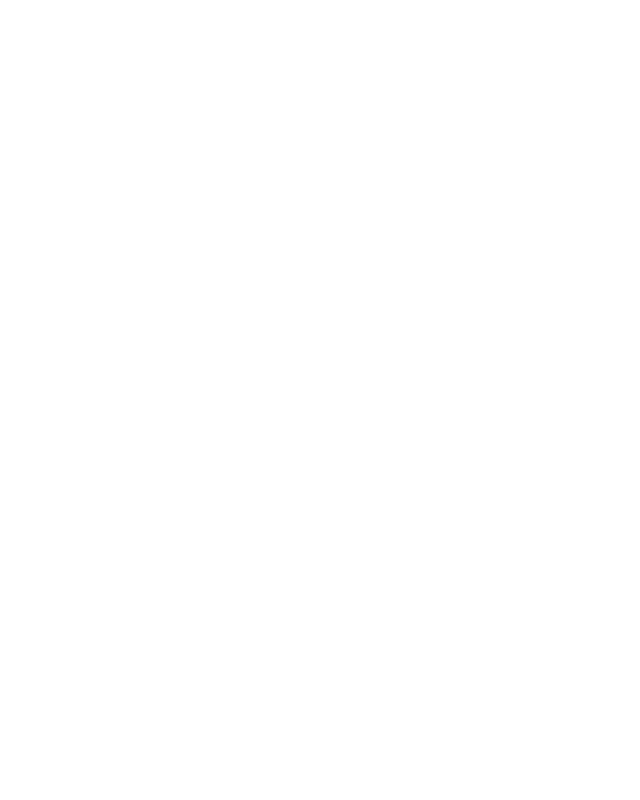
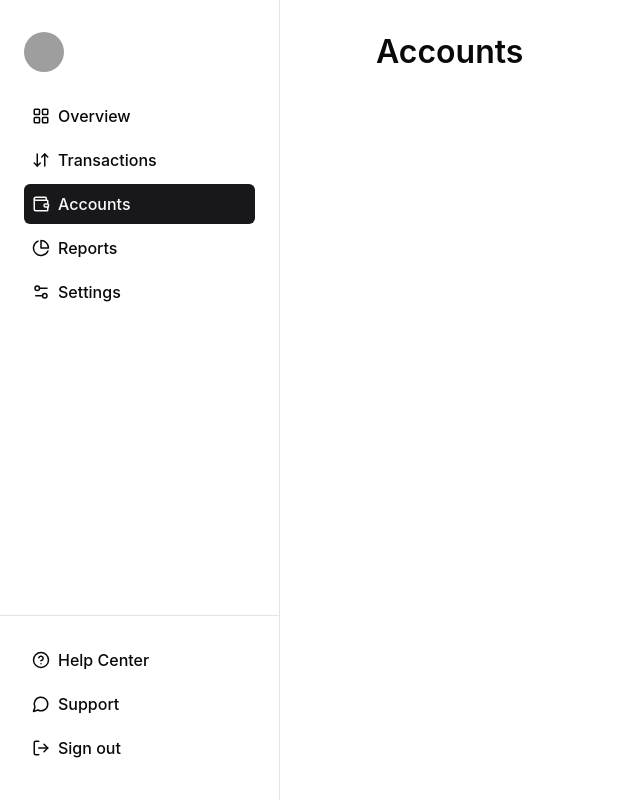
Before and after one commit to OpulusProject/opulus-frontend, a React (Vite) app: page /accounts in a window 1280 px wide. Before the commit this address had no page. Shown: the whole page, without its empty margins (0-640 px from the left). Built offline with nearby package versions, Linux system fonts and the light colour scheme; grey boxes are pictures that could not be loaded.

Commit message:
add more pages, routing to sidebar

```diff
--- a/src/App.tsx
+++ b/src/App.tsx
@@ -1,6 +1,7 @@
 import { BrowserRouter, Route, Routes } from 'react-router-dom';
 
-import { Dashboard } from '@/pages/Dashboard';
+import { Accounts } from '@/pages/Accounts';
+import { Overview } from '@/pages/Overview';
 import { Transactions } from '@/pages/Transactions';
 
 function App() {
@@ -8,7 +9,8 @@
     <div>
       <BrowserRouter>
         <Routes>
-          <Route path="/" element={<Dashboard />} />
+          <Route path="/overview" element={<Overview />} />
+          <Route path="/accounts" element={<Accounts />} />
           <Route path="/transactions" element={<Transactions />} />
         </Routes>
       </BrowserRouter>
--- a/src/components/Sidebar/Sidebar.module.scss
+++ b/src/components/Sidebar/Sidebar.module.scss
@@ -30,9 +30,13 @@
   gap: 8px;
 }
 
+.ButtonWrapper {
+  width: 100%;
+}
+
 .Button {
   justify-content: flex-start;
-  width: 100%;
   padding: 8px;
   gap: 8px;
+  width: 100%;
 }
--- a/src/components/Sidebar/Sidebar.tsx
+++ b/src/components/Sidebar/Sidebar.tsx
@@ -9,6 +9,7 @@
   Wallet,
 } from 'lucide-react';
 import React from 'react';
+import { NavLink } from 'react-router-dom';
 
 import { Typography } from '@/components/Typography';
 import { Avatar, AvatarFallback, AvatarImage } from '@/components/ui/avatar';
@@ -29,15 +30,18 @@
     icon?: React.ReactNode;
     text: string;
     isActive: boolean;
+    route: string;
   }
 
   const SidebarButton: React.FC<SidebarButtonProps> = ({
     icon,
     text,
     isActive,
+    route,
   }) => {
     return (
       <div className={styles.Option}>
+        <NavLink to={route} className={styles.ButtonWrapper}>
           <Button
             variant={isActive ? 'default' : 'ghost'}
             className={styles.Button}
@@ -45,6 +49,7 @@
             {icon}
             <Typography variant="small-medium">{text}</Typography>
           </Button>
+        </NavLink>
       </div>
     );
   };
@@ -62,26 +67,31 @@
           icon={<LayoutGrid size={18} />}
           text="Overview"
           isActive={currentPage === 'overview'}
+          route="/overview"
         />
         <SidebarButton
           icon={<ArrowDownUp size={18} />}
           text="Transactions"
           isActive={currentPage === 'transactions'}
+          route="/transactions"
         />
         <SidebarButton
           icon={<Wallet size={18} />}
           text="Accounts"
           isActive={currentPage === 'accounts'}
+          route="/accounts"
         />
         <SidebarButton
           icon={<PieChart size={18} />}
           text="Reports"
           isActive={currentPage === 'reports'}
+          route="/reports"
         />
         <SidebarButton
           icon={<Settings2 size={18} />}
           text="Settings"
           isActive={currentPage === 'settings'}
+          route="/settings"
         />
       </div>
       <Separator />
@@ -90,16 +100,19 @@
           icon={<CircleHelp size={18} />}
           text="Help Center"
           isActive={currentPage === 'help'}
+          route="/help"
         />
         <SidebarButton
           icon={<MessageCircle size={18} />}
           text="Support"
           isActive={currentPage === 'support'}
+          route="/support"
         />
         <SidebarButton
           icon={<LogOut size={18} />}
           text="Sign out"
           isActive={currentPage === 'signout'}
+          route="/signout"
         />
       </div>
     </div>
--- /dev/null
+++ b/src/pages/Accounts/Accounts.tsx
@@ -0,0 +1,14 @@
+import React from 'react';
+
+import { Typography } from '@/components/Typography';
+import { Layout } from '@/pages/Layout';
+
+import styles from './Dashboard.module.scss';
+
+export const Accounts: React.FC = () => {
+  return (
+    <Layout currentPage="accounts">
+      <Typography variant="extra-extra-large">Accounts</Typography>
+    </Layout>
+  );
+};
--- /dev/null
+++ b/src/pages/Accounts/index.tsx
@@ -0,0 +1 @@
+export { Accounts } from './Accounts';
--- a/src/pages/Dashboard/index.tsx
+++ /dev/null
@@ -1 +0,0 @@
-export { Dashboard } from './Dashboard';
--- a/src/pages/Dashboard/Dashboard.tsx
+++ b/src/pages/Overview/Overview.tsx
@@ -5,10 +5,10 @@
 
 import styles from './Dashboard.module.scss';
 
-export const Dashboard: React.FC = () => {
+export const Overview: React.FC = () => {
   return (
     <Layout currentPage="overview">
-      <Typography variant="extra-extra-large">Dashboard</Typography>
+      <Typography variant="extra-extra-large">Overview</Typography>
     </Layout>
   );
 };
--- /dev/null
+++ b/src/pages/Overview/index.tsx
@@ -0,0 +1 @@
+export { Overview } from './Overview';
```
Also changed, not shown: optiair.png (deleted), src/pages/Accounts/Accounts.module.scss (added), src/pages/Overview/Overview.module.scss (added). Lines whose indentation alone changed are shown as unchanged.
